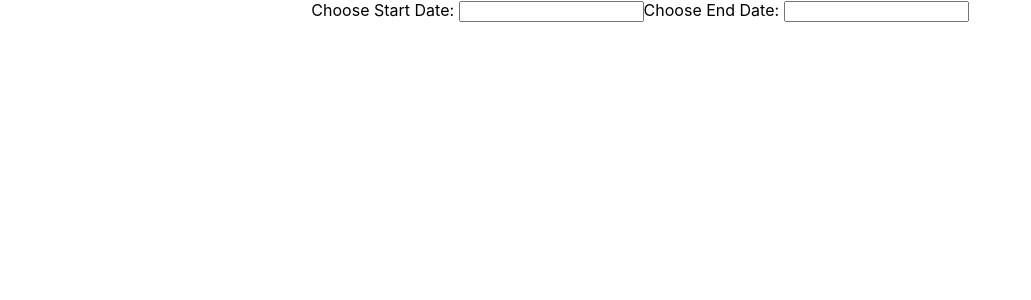
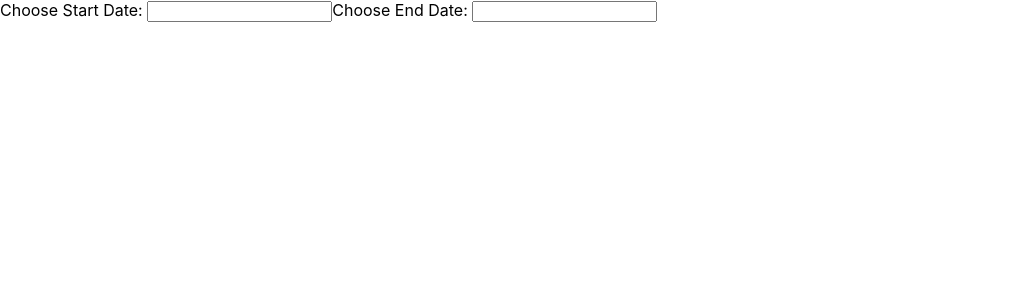
Before and after one commit to Willa2023/SGCNZ-dashboard, a React (Create React App) app: page / in a window 1280 px wide. Shown: the top 300 px of the page, without its empty margins (0-1031 px from the left). Built offline with nearby package versions, Linux system fonts and the light colour scheme.

Commit message:
change classname

```diff
--- a/src/App.js
+++ b/src/App.js
@@ -4,7 +4,7 @@ import MyDatePicker from "./Components/MyDatePicker";
 
 function App() {
   return (
-    <div className="App">
+    <div className="datePicker">
       <span>
         Choose Start Date: <MyDatePicker />
       </span>
```
